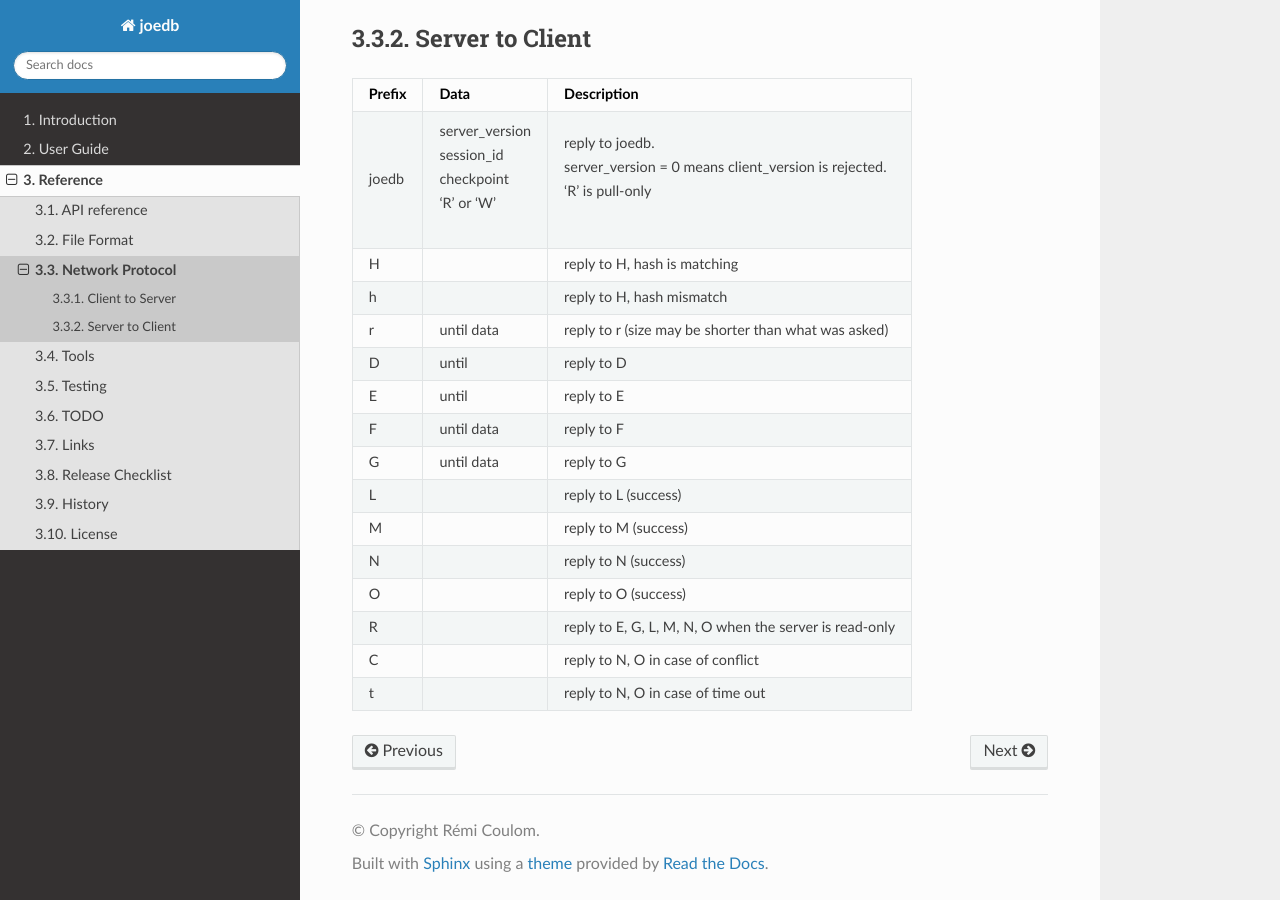
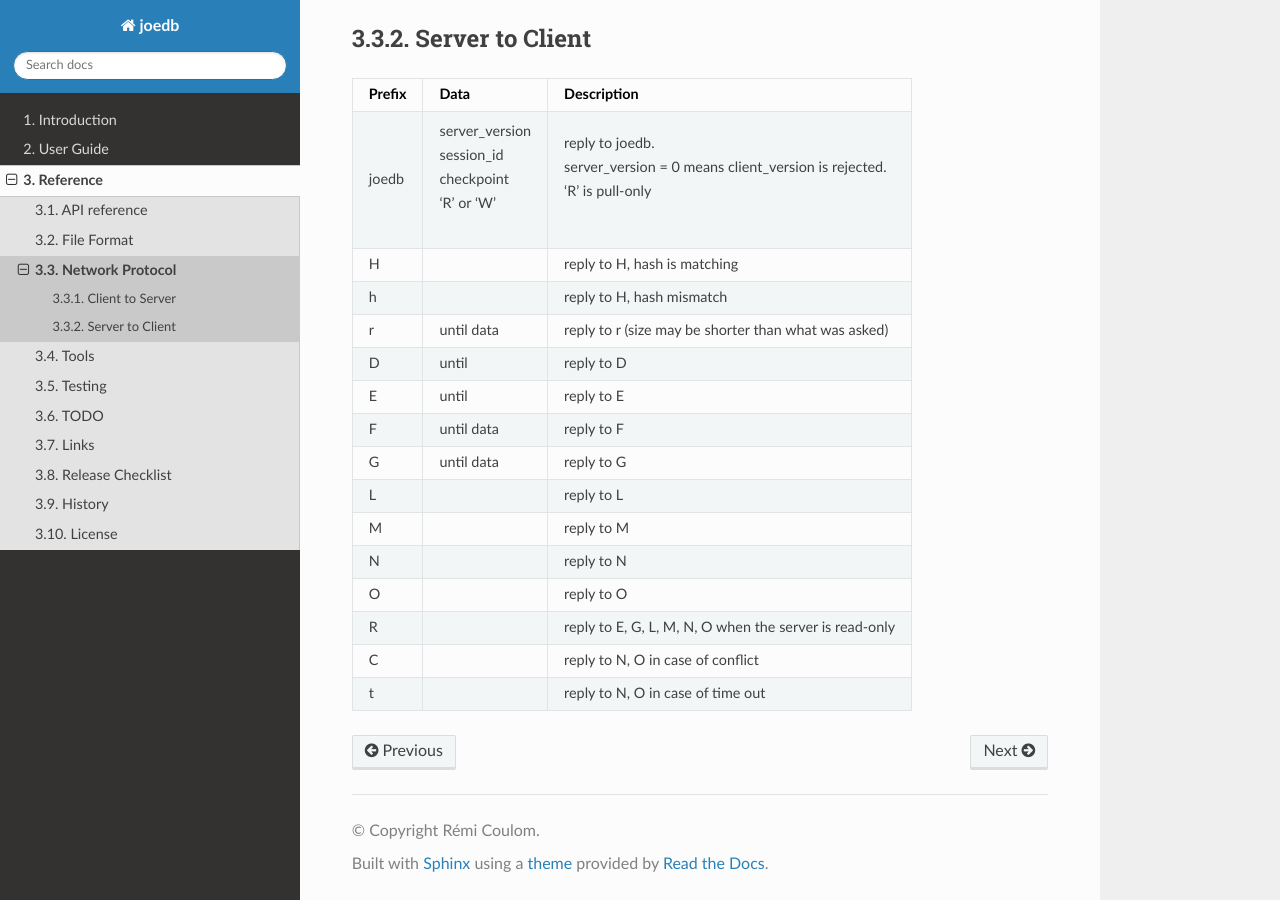
Before and after one commit to Remi-Coulom/joedb, a Sphinx documentation site: the page built from doc/source/network_protocol.rst, in a window 1280 px wide and 900 px high, scrolled down 663 px. Built offline with Sphinx 7.4.7 and the Read the Docs theme 3.1.0, drawn with Linux system fonts in a browser that asks for light colours; formulas are drawn with MathJax 3.

Commit message:
fix bug + simplify

```diff
--- a/doc/source/network_protocol.rst
+++ b/doc/source/network_protocol.rst
@@ -44,10 +44,10 @@ E      until            reply to E
 F      until data       reply to F
 G      until data       reply to G
 
-L                       reply to L (success)
-M                       reply to M (success)
-N                       reply to N (success)
-O                       reply to O (success)
+L                       reply to L
+M                       reply to M
+N                       reply to N
+O                       reply to O
 
 R                       reply to E, G, L, M, N, O when the server is read-only
 C                       reply to N, O in case of conflict
--- a/doc/source/todo.rst
+++ b/doc/source/todo.rst
@@ -4,12 +4,9 @@ TODO
 For next release
 ----------------
 
- - New features:
+ - Improvements:
 
    - do not write hard_checkpoint again if it is already written
-
- - Improvements:
-
    - lock guards for all file locks
    - joedbc_fuzzer must work without debug assertions: check input in release mode as well
 
```
Also changed, not shown: 1 other file.
